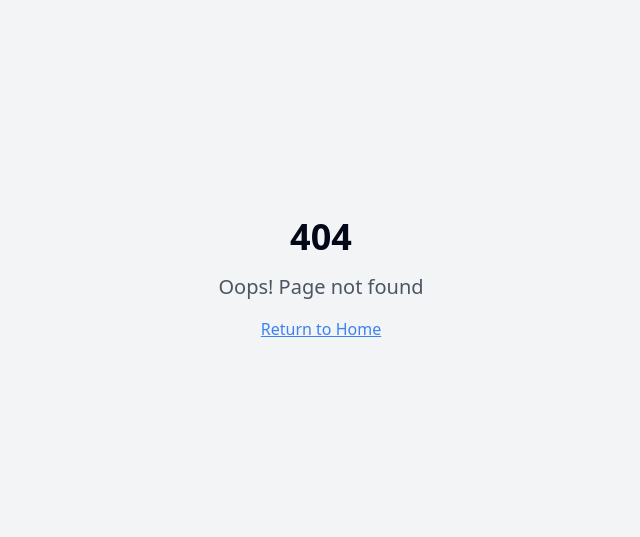
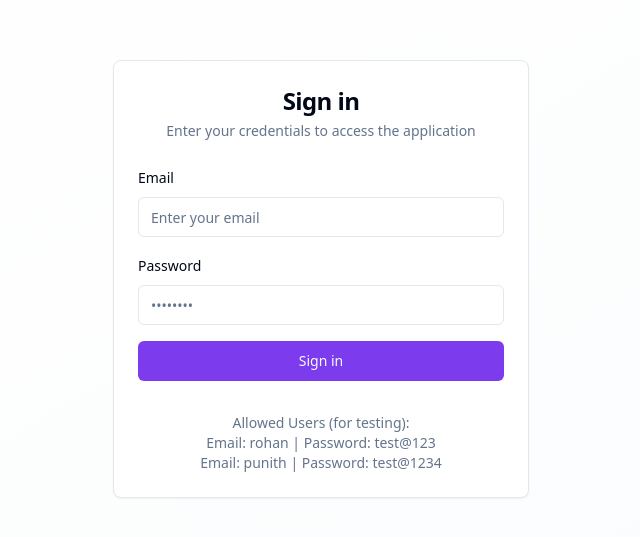
Before and after one commit to Rohanhqm/selectstar-crystal-spark, a React (Vite) app: page /login in a window 1280 px wide. Before the commit this address had no page. Shown: the part 121-658 px from the top of the page, without its empty margins (319-959 px from the left). Built offline with nearby package versions, Linux system fonts and the light colour scheme.

Commit message:
feat: Implement login page
Adds a login page with email and password authentication. Restricts access to the main page based on predefined email and password combinations.

```diff
--- a/src/App.tsx
+++ b/src/App.tsx
@@ -1,12 +1,33 @@
+
 import { Toaster } from "@/components/ui/toaster";
 import { Toaster as Sonner } from "@/components/ui/sonner";
 import { TooltipProvider } from "@/components/ui/tooltip";
 import { QueryClient, QueryClientProvider } from "@tanstack/react-query";
-import { BrowserRouter, Routes, Route } from "react-router-dom";
+import { BrowserRouter, Routes, Route, Navigate } from "react-router-dom";
+import { AuthProvider } from "./contexts/AuthContext";
+import PrivateRoute from "./components/PrivateRoute";
 import Index from "./pages/Index";
+import Login from "./pages/Login";
 import NotFound from "./pages/NotFound";
 
 const queryClient = new QueryClient();
+
+const AppContent = () => (
+  <AuthProvider>
+    <Routes>
+      <Route path="/login" element={<Login />} />
+      <Route
+        path="/"
+        element={
+          <PrivateRoute>
+            <Index />
+          </PrivateRoute>
+        }
+      />
+      <Route path="*" element={<NotFound />} />
+    </Routes>
+  </AuthProvider>
+);
 
 const App = () => (
   <QueryClientProvider client={queryClient}>
@@ -14,11 +35,7 @@ const App = () => (
       <Toaster />
       <Sonner />
       <BrowserRouter>
-        <Routes>
-          <Route path="/" element={<Index />} />
-          {/* ADD ALL CUSTOM ROUTES ABOVE THE CATCH-ALL "*" ROUTE */}
-          <Route path="*" element={<NotFound />} />
-        </Routes>
+        <AppContent />
       </BrowserRouter>
     </TooltipProvider>
   </QueryClientProvider>
--- a/src/components/Header.tsx
+++ b/src/components/Header.tsx
@@ -1,11 +1,13 @@
 
 import React, { useState, useEffect } from 'react';
 import { Button } from '@/components/ui/button';
-import { Menu, X } from 'lucide-react';
+import { Menu, X, LogOut } from 'lucide-react';
+import { useAuth } from '@/contexts/AuthContext';
 
 const Header = () => {
   const [isScrolled, setIsScrolled] = useState(false);
   const [mobileMenuOpen, setMobileMenuOpen] = useState(false);
+  const { username, logout } = useAuth();
 
   useEffect(() => {
     const handleScroll = () => {
@@ -38,6 +40,21 @@ const Header = () => {
             <a href="#about" className="text-gray-700 hover:text-dpurple transition-colors">About</a>
             <a href="#testimonials" className="text-gray-700 hover:text-dpurple transition-colors">Testimonials</a>
             <Button className="bg-gradient-hero hover:opacity-90 transition-opacity">Contact Us</Button>
+
+            {username && (
+              <div className="flex items-center gap-2">
+                <span className="text-sm font-medium">Hello, {username}</span>
+                <Button
+                  variant="ghost"
+                  size="sm"
+                  onClick={logout}
+                  className="flex items-center gap-1"
+                >
+                  <LogOut size={16} />
+                  Logout
+                </Button>
+              </div>
+            )}
           </nav>
 
           {/* Mobile Menu Button */}
@@ -83,6 +100,23 @@ const Header = () => {
               >
                 Contact Us
               </Button>
+
+              {username && (
+                <div className="pt-2 border-t border-gray-200">
+                  <div className="mb-2 text-sm">Hello, {username}</div>
+                  <Button
+                    variant="outline"
+                    className="w-full flex items-center justify-center gap-2"
+                    onClick={() => {
+                      setMobileMenuOpen(false);
+                      logout();
+                    }}
+                  >
+                    <LogOut size={16} />
+                    Logout
+                  </Button>
+                </div>
+              )}
             </div>
           </div>
         )}
--- /dev/null
+++ b/src/components/PrivateRoute.tsx
@@ -0,0 +1,20 @@
+
+import React from 'react';
+import { Navigate } from 'react-router-dom';
+import { useAuth } from '@/contexts/AuthContext';
+
+interface PrivateRouteProps {
+  children: React.ReactNode;
+}
+
+const PrivateRoute: React.FC<PrivateRouteProps> = ({ children }) => {
+  const { isAuthenticated } = useAuth();
+
+  if (!isAuthenticated) {
+    return <Navigate to="/login" replace />;
+  }
+
+  return <>{children}</>;
+};
+
+export default PrivateRoute;
--- /dev/null
+++ b/src/contexts/AuthContext.tsx
@@ -0,0 +1,53 @@
+
+import React, { createContext, useContext, useState, useEffect } from 'react';
+import { useNavigate } from 'react-router-dom';
+
+interface AuthContextType {
+  isAuthenticated: boolean;
+  username: string | null;
+  logout: () => void;
+}
+
+const AuthContext = createContext<AuthContextType>({
+  isAuthenticated: false,
+  username: null,
+  logout: () => {},
+});
+
+export const useAuth = () => useContext(AuthContext);
+
+export const AuthProvider: React.FC<{ children: React.ReactNode }> = ({ children }) => {
+  const [isAuthenticated, setIsAuthenticated] = useState(false);
+  const [username, setUsername] = useState<string | null>(null);
+  const navigate = useNavigate();
+
+  // Check authentication status on initial load
+  useEffect(() => {
+    const authStatus = localStorage.getItem('isAuthenticated');
+    const storedUsername = localStorage.getItem('user');
+
+    if (authStatus === 'true') {
+      setIsAuthenticated(true);
+      setUsername(storedUsername);
+    } else {
+      setIsAuthenticated(false);
+      setUsername(null);
+    }
+  }, []);
+
+  const logout = () => {
+    localStorage.removeItem('isAuthenticated');
+    localStorage.removeItem('user');
+    setIsAuthenticated(false);
+    setUsername(null);
+    navigate('/login');
+  };
+
+  const value = {
+    isAuthenticated,
+    username,
+    logout,
+  };
+
+  return <AuthContext.Provider value={value}>{children}</AuthContext.Provider>;
+};
--- a/src/pages/Index.tsx
+++ b/src/pages/Index.tsx
@@ -6,8 +6,11 @@ import Features from '@/components/Features';
 import About from '@/components/About';
 import Testimonials from '@/components/Testimonials';
 import Footer from '@/components/Footer';
+import { useAuth } from '@/contexts/AuthContext';
 
 const Index = () => {
+  const { username } = useAuth();
+
   useEffect(() => {
     // Animation on scroll functionality
     const observer = new IntersectionObserver((entries) => {
--- /dev/null
+++ b/src/pages/Login.tsx
@@ -0,0 +1,121 @@
+
+import React, { useState } from 'react';
+import { useNavigate } from 'react-router-dom';
+import { Button } from "@/components/ui/button";
+import { Input } from "@/components/ui/input";
+import { Card, CardContent, CardDescription, CardFooter, CardHeader, CardTitle } from "@/components/ui/card";
+import { Form, FormControl, FormField, FormItem, FormLabel, FormMessage } from "@/components/ui/form";
+import { useForm } from "react-hook-form";
+import { z } from "zod";
+import { zodResolver } from "@hookform/resolvers/zod";
+import { toast } from "sonner";
+
+// Define allowed users
+const ALLOWED_USERS = [
+  { email: "rohan", password: "test@123" },
+  { email: "punith", password: "test@1234" }
+];
+
+const loginSchema = z.object({
+  email: z.string().min(1, "Email is required"),
+  password: z.string().min(1, "Password is required"),
+});
+
+type LoginFormValues = z.infer<typeof loginSchema>;
+
+const Login = () => {
+  const [loading, setLoading] = useState(false);
+  const navigate = useNavigate();
+
+  const form = useForm<LoginFormValues>({
+    resolver: zodResolver(loginSchema),
+    defaultValues: {
+      email: "",
+      password: "",
+    },
+  });
+
+  const onSubmit = (values: LoginFormValues) => {
+    setLoading(true);
+
+    // Simulate API call with setTimeout
+    setTimeout(() => {
+      const user = ALLOWED_USERS.find(
+        (user) => user.email === values.email && user.password === values.password
+      );
+
+      if (user) {
+        // Store authentication state in localStorage
+        localStorage.setItem("isAuthenticated", "true");
+        localStorage.setItem("user", values.email);
+
+        // Redirect to home page
+        navigate("/");
+        toast.success("Login successful!");
+      } else {
+        toast.error("Invalid email or password");
+      }
+
+      setLoading(false);
+    }, 1000);
+  };
+
+  return (
+    <div className="flex items-center justify-center min-h-screen bg-gradient-to-br from-background to-secondary/30">
+      <div className="w-full max-w-md px-4">
+        <Card className="w-full">
+          <CardHeader className="space-y-1">
+            <CardTitle className="text-2xl font-bold text-center">Sign in</CardTitle>
+            <CardDescription className="text-center">
+              Enter your credentials to access the application
+            </CardDescription>
+          </CardHeader>
+          <CardContent>
+            <Form {...form}>
+              <form onSubmit={form.handleSubmit(onSubmit)} className="space-y-4">
+                <FormField
+                  control={form.control}
+                  name="email"
+                  render={({ field }) => (
+                    <FormItem>
+                      <FormLabel>Email</FormLabel>
+                      <FormControl>
+                        <Input placeholder="Enter your email" {...field} />
+                      </FormControl>
+                      <FormMessage />
+                    </FormItem>
+                  )}
+                />
+                <FormField
+                  control={form.control}
+                  name="password"
+                  render={({ field }) => (
+                    <FormItem>
+                      <FormLabel>Password</FormLabel>
+                      <FormControl>
+                        <Input type="password" placeholder="••••••••" {...field} />
+                      </FormControl>
+                      <FormMessage />
+                    </FormItem>
+                  )}
+                />
+                <Button type="submit" className="w-full" disabled={loading}>
+                  {loading ? "Signing in..." : "Sign in"}
+                </Button>
+              </form>
+            </Form>
+          </CardContent>
+          <CardFooter className="flex flex-col">
+            <div className="text-center text-sm text-muted-foreground mt-2">
+              <p>Allowed Users (for testing):</p>
+              <p>Email: rohan | Password: test@123</p>
+              <p>Email: punith | Password: test@1234</p>
+            </div>
+          </CardFooter>
+        </Card>
+      </div>
+    </div>
+  );
+};
+
+export default Login;
```
